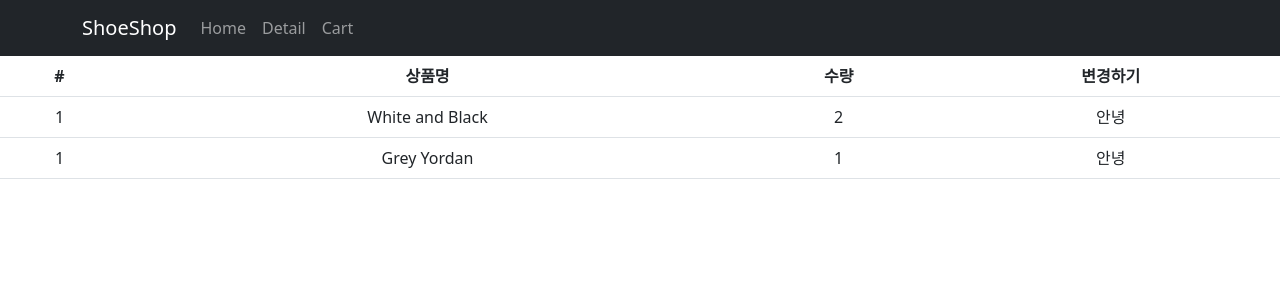
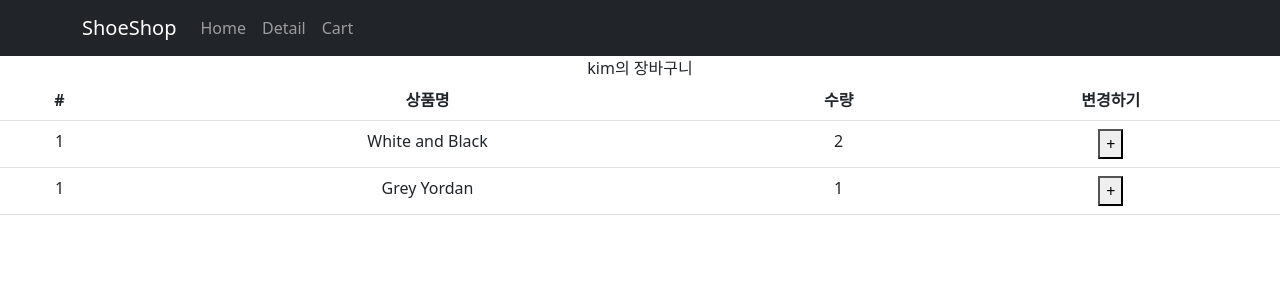
Before and after one commit to kimhsr/react-sample-shop, a React (Create React App) app: page /cart in a window 1280 px wide. Shown: the top 300 px of the page. Built offline with nearby package versions, Linux system fonts and the light colour scheme.

Commit message:
Redux 3 : state 변경하는 법

```diff
--- a/src/pages/Cart.js
+++ b/src/pages/Cart.js
@@ -1,16 +1,20 @@
 // @ts-nocheck
 import React from "react";
 import { Table } from "react-bootstrap";
-import { useSelector } from "react-redux";
+import { useDispatch, useSelector } from "react-redux";
+import { changeName } from "../store";
 
 function Cart() {
   let state = useSelector((state) => {
     return state;
   });
-  console.log(state.cart);
+  let dispatch = useDispatch()
 
   return (
     <div>
+
+      {state.user}의 장바구니
+
       <Table>
         <thead>
           <tr>
@@ -27,7 +31,11 @@
                 <td>1</td>
                 <td>{state.cart[i].name}</td>
                 <td>{state.cart[i].count}</td>
-                <td>안녕</td>
+                <td>
+                  <button onClick={()=>{
+                    dispatch(changeName());
+                  }}>+</button>
+                </td>
               </tr>
             );
           })}
--- a/src/store.js
+++ b/src/store.js
@@ -4,7 +4,14 @@
 let user = createSlice({
   name: "user",
   initialState: "kim",
+  reducers: {
+    changeName(state) {
+      return "john " + state;
+    },
+  },
 });
+
+export let { changeName } = user.actions;
 
 let cart = createSlice({
   name: "cart",
```
